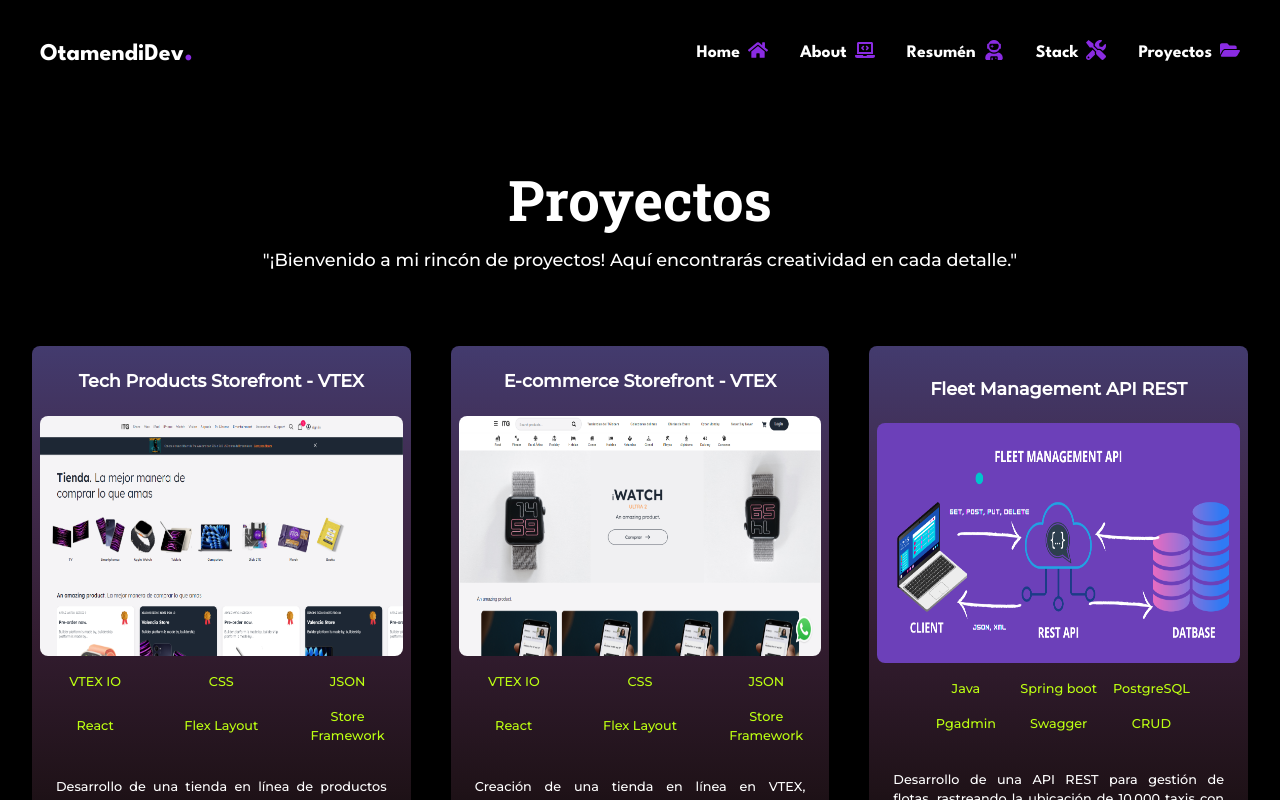
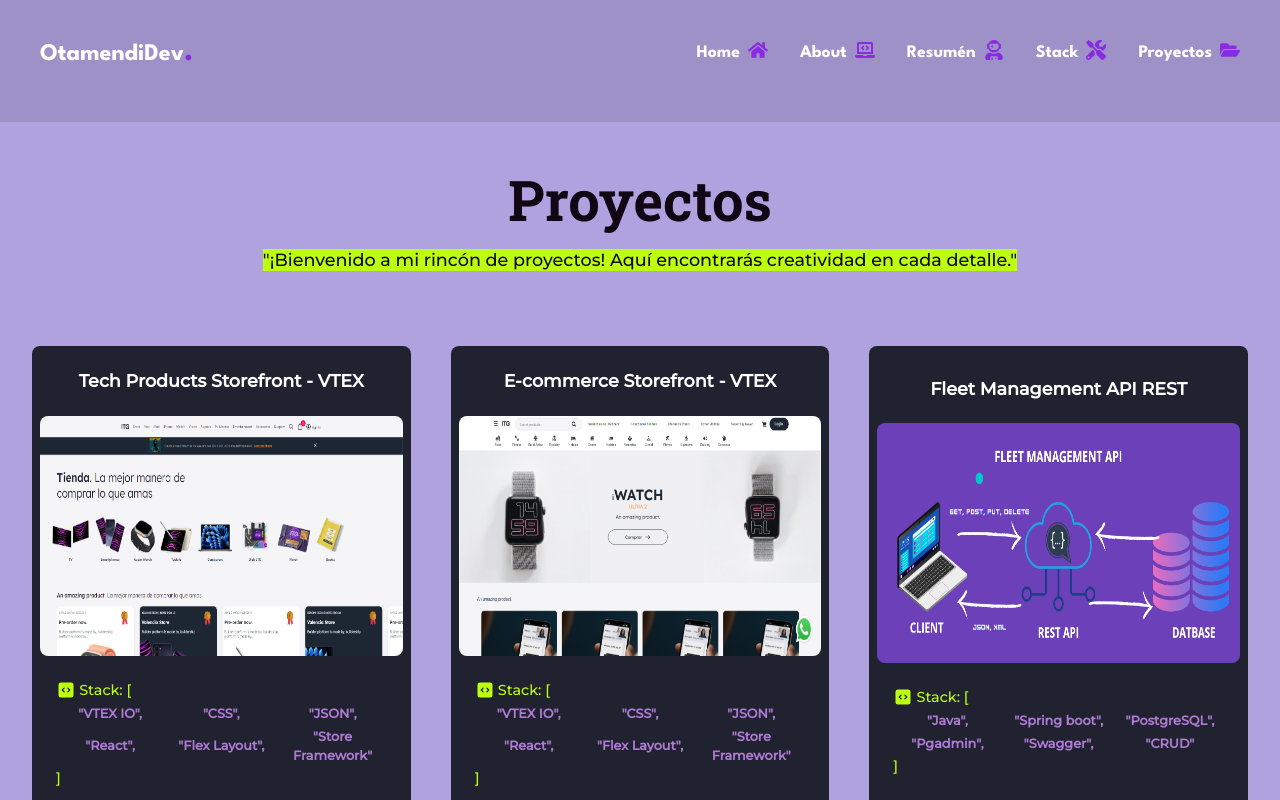
Before and after one commit to PaolaOtamendi/Portafolio, a React (Vite) app: page /Proyectos in a window 1280 px wide. Shown: the top 800 px of the page. Built offline with nearby package versions, Linux system fonts and the light colour scheme.

Commit message:
feat: improve styles in navbar blur and improve styles infocarts projects

```diff
--- a/src/components/Boton.jsx
+++ b/src/components/Boton.jsx
@@ -37,7 +37,7 @@
 export const BotonCv = () => {
   return (
     <a
-      href="https://drive.google.com/file/d/1jcPgdG1YR54y5z3edWjbvTzojaKlhxV6/view"
+      href="https://drive.google.com/file/d/1D3HCrCqqg0NBYRVNREOoDidHKXfG9Emq/view"
       target="_blank"
       rel="noopener noreferrer"
       className="ref"
--- a/src/components/Footer.jsx
+++ b/src/components/Footer.jsx
@@ -8,8 +8,8 @@
         <section className="footer_page">
             <div className="footer_page-contain">
                 <p className="footer_text">
-                    <FaCopyright size="20" color="#8a2be2" /> 2024 Creado por
-                    <strong className="footer_text-strong"><TbDeviceImacStar size="20" color="#8a2be2" /> PaolaOtamendi.Dev</strong>
+                    <FaCopyright size="15" color="#8a2be2" /> 2024 Creado por
+                    <strong className="footer_text-strong"><TbDeviceImacStar size="15" color="#8a2be2" /> PaolaOtamendi.Dev</strong>
                 </p>
             </div>
         </section>
--- a/src/components/Nav.jsx
+++ b/src/components/Nav.jsx
@@ -9,12 +9,28 @@
 } from "react-icons/fa";
 import { IoMenu } from "react-icons/io5";
 import * as DropdownMenu from "@radix-ui/react-dropdown-menu";
-
+import { useEffect, useState } from "react";
 import "./nav.css";
 
 export const Navbar = () => {
+  const [isScrolled, setIsScrolled] = useState(false);
+
+  useEffect(() => {
+    const handleScroll = () => {
+      setIsScrolled(window.scrollY > 10);
+    };
+
+    window.addEventListener("scroll", handleScroll);
+    return () => window.removeEventListener("scroll", handleScroll);
+  }, []);
+
   return (
-    <div className="navBar sticky top-0 bg-black bg-opacity-10 w-full z-50">
+    // <div className="navBar sticky top-0 bg-black bg-opacity-10 w-full z-50">
+    <div
+      className={`navBar sticky top-0 w-full z-50 transition-all duration-300 ${
+        isScrolled ? "bg-black/10 backdrop-blur-sm" : "bg-black/10"
+      }`}
+    >
       <div className="contain_intro-name">
         <p className="intro_name-nav">
           OtamendiDev<span className="colored-dot">.</span>
--- a/src/components/Proyecto.jsx
+++ b/src/components/Proyecto.jsx
@@ -1,5 +1,6 @@
 import { BotonProject } from "./Boton.jsx";
 import "./proyecto.css";
+import { HiCodeBracketSquare } from "react-icons/hi2";
 
 export const Proyecto = ({
   title,
@@ -9,18 +10,25 @@
   githubLink,
   demoLink,
 }) => {
-
   return (
     <div className="infocard_project">
       <div className="infocard_project-image">
         <h1 className="project_title">{title}</h1>
         <img src={image} alt={title} className="project_image" />
-        <div className="project_stack">
-          {stack.map((herramienta, index) => (
-            <p key={index} className="stack_tool">
-              {herramienta}
-            </p>
-          ))}
+
+        <div className="project_stack-contain">
+          <p className="stack_label">
+            <HiCodeBracketSquare size="20" color="#bcff12" />
+            Stack: [
+          </p>
+          <div className="project_stack">
+            {stack.map((herramienta, index) => (
+              <p key={index} className="stack_tool">
+                "{herramienta}"{index < stack.length - 1 ? "," : ""}
+              </p>
+            ))}
+          </div>
+          <p className="stack_label">]</p>
         </div>
       </div>
 
--- a/src/components/proyecto.css
+++ b/src/components/proyecto.css
@@ -5,18 +5,18 @@
         "image"
         "content"
         "buttons";
-    grid-template-rows: auto;
-    gap               : 1rem;
-    align-items       : center;
-    font-family       : 'Montserrat', sans-serif;
-    padding           : 0.5rem;
-    margin            : 0.5rem;
-    background        : linear-gradient(to bottom, #433b6e, #402a4c, #321c2f, #1f1218, #000000);
-    background-color  : #000000;
-    border-radius     : 8px;
+    grid-template-rows   : auto;
+    gap                  : 1rem;
+    align-items          : center;
+    font-family          : 'Montserrat', sans-serif;
+    padding              : 0.5rem;
+    margin               : 0.5rem;
+    /* background        : linear-gradient(to bottom, #433b6e, #402a4c, #321c2f, #1f1218, #000000); */
+    background-color     : #202230;
+    border-radius        : 8px;
 }
 
-.infocard_project-title {
+/* .infocard_project-title {
     display         : flex;
     align-items     : center;
     justify-content : center;
@@ -27,7 +27,7 @@
     background-color: #000000;
     background-color: #3537a6;
     border-radius   : 0.5rem;
-}
+} */
 
 .project_title {
     font-family: 'Montserrat', sans-serif;
@@ -52,26 +52,51 @@
     border-radius: 0.5rem;
 }
 
+.project_stack-contain {
+    display        : flex;
+    flex-direction : column;
+    justify-content: center;
+    width          : 100%;
+    padding-top    : 0.5rem;
+    padding-left   : 1rem;
+    padding-right  : 1rem;
+    font-family    : 'Montserrat', sans-serif;
+    font-size      : 0.8rem;
+    gap            : 0.2rem;
+}
+
 .project_stack {
     display              : grid;
-    grid-template-columns: 1fr 1fr 1fr;
-    gap                  : 1rem;
+    grid-template-columns: repeat(3, 1fr);
+    gap                  : 0.2rem;
     align-items          : center;
     justify-content      : center;
     text-align           : center;
 }
 
+.stack_label {
+    display       : flex;
+    align-items   : center;
+    gap           : 0.2rem;
+    /* color      : #ffff; */
+    color         : #bcff12;
+    margin        : 0%;
+    font-size     : 0.9rem;
+    text-align    : left;
+}
+
 .stack_tool {
-    font-family  : 'Montserrat', sans-serif;
-    font-size    : 0.8rem;
-    color        : #bcff12;
+    color        : #ae7ad3;
+    font-weight  : 600;
     margin-bottom: 0%;
     border-radius: 0.5rem;
 }
 
 .infocard_project-data {
-    grid-area: content;
-    padding  : 1rem;
+    grid-area     : content;
+    padding-bottom: 1rem;
+    padding-left  : 1rem;
+    padding-right : 1rem;
 }
 
 .project_data {
--- a/src/pages/about.css
+++ b/src/pages/about.css
@@ -1,65 +1,65 @@
 .section__resume--home {
-    display         : flex;
-    flex-direction  : column;
-    justify-content : center;
-    align-items     : center;
+    display        : flex;
+    flex-direction : column;
+    justify-content: center;
+    align-items    : center;
 }
 
+
 .section_resume-cards {
-    display              : flex;
-    flex-direction       : column;
-    justify-content      : space-around;
-    align-items          : normal;
-    gap                  : 2rem;
-    padding-top          : 5.7rem;
+    display        : flex;
+    flex-direction : column;
+    justify-content: space-around;
+    align-items    : normal;
+    gap            : 2rem;
+    padding-top    : 5.7rem;
 }
 
 .card {
-    height          : auto;
-    max-width       : 50rem;
-    border-radius   : 8px;
+    height       : auto;
+    max-width    : 50rem;
+    border-radius: 8px;
 }
 
 .car_color {
-    background-color: #211522;
     background-color: #100614;
 }
 
 .card_title-color {
-    padding          : 0.5rem;
-    font-family      : 'Roboto Slab', sans-serif;
-    font-weight      : bold;
-    font-size        : 2rem;
-    color            : #fff;
-    text-align       : center;
+    padding    : 0.5rem;
+    font-family: 'Roboto Slab', sans-serif;
+    font-weight: bold;
+    font-size  : 2rem;
+    color      : #fff;
+    text-align : center;
 }
 
 .card_title {
-    padding          : 0.5rem;
-    font-family      : 'Roboto Slab', sans-serif;
-    font-weight      : bold;
-    font-size        : 2rem;
-    color            : #211522;
-    text-align       : center;
+    padding    : 0.5rem;
+    font-family: 'Roboto Slab', sans-serif;
+    font-weight: bold;
+    font-size  : 2rem;
+    color      : #211522;
+    text-align : center;
 }
 
 .card-text {
-    font-family   : 'Montserrat', sans-serif;
+    font-family: 'Montserrat', sans-serif;
 }
 
 .style_about {
-    font-size          : 0.9rem;
-    padding            : 10px;
-    line-height        : 1.5rem;
-    text-align         : center;
+    font-size  : 0.9rem;
+    padding    : 10px;
+    line-height: 1.5rem;
+    text-align : center;
 }
 
 .style_about strong {
-    font-size          : 0.9rem;
-    font-weight        : 500;
-    color              : #bcff12;
-    background-color   : #533568;
-    text-shadow        : none;
+    font-size       : 0.9rem;
+    font-weight     : 500;
+    color           : #bcff12;
+    background-color: #533568;
+    text-shadow     : none;
 }
 
 .experience_list,
@@ -101,17 +101,15 @@
 }
 
 .item_duration {
-    color    : #533568;
-    color    : #985cc3;
     color    : #af6cdf;
     font-size: 1rem;
 }
 
 @media (min-width: 1025px) {
     .section_resume-cards {
-        display              : flex;
-        flex-direction       : row;
-        padding-top          : 6rem;
+        display       : flex;
+        flex-direction: row;
+        padding-top   : 6rem;
     }
 
     .card {
@@ -136,13 +134,3 @@
         font-size: 0.9rem;
     }
 }
-
-/* .containe_resume {
-    background-color: #f0f0f0;
-    width           : 90rem;
-    height          : auto;
-    margin-top      : 5rem;
-    border          : 1px solid #211522;
-    border-radius   : 0.5rem;
-    padding         : 1rem;
-} */
--- a/src/pages/proyectos.css
+++ b/src/pages/proyectos.css
@@ -1,18 +1,22 @@
 .all {
-    background-color: black;
+    /* background-color: black; */
+    background-color: #afa2de;
 }
 
 .title-proyectos {
-    font-family   : 'Roboto Slab';
-    color         : #ffffff;
-    font-weight   : bold;
-    font-size     : 2.3rem;
-    margin        : 1rem;
+    font-family: 'Roboto Slab';
+    color      : #ffffff;
+    color      : #100614;
+    font-weight: bold;
+    font-size  : 2.3rem;
+    margin     : 1rem;
 }
 
 .intro-proyectos {
     font-family  : 'Montserrat', sans-serif;
-    color        : #ffffff;
+    /* color        : #ffffff; */
+    color        : #100614;
+    background   : #bcff12;
     font-size    : 1rem;
     margin-bottom: 1rem;
 }
@@ -45,15 +49,6 @@
 .contactome {
     background-color: black;
 }
-
-/* .button {
-    margin          : 1rem;
-    padding         : 0.5rem;
-    background-color: #15b060;
-    color           : #ffffff;
-    font-weight     : bold;
-    border-radius   : 0.5rem;
-} */
 
 /* Phone */
 @media (max-width: 640px) {
--- a/tailwind.config.js
+++ b/tailwind.config.js
@@ -6,7 +6,10 @@
       custom: ['Roboto Slab', 'sans'],
       fontSize: {
         '3xl': '2rem',
-      }
+      },
+      colors: {
+        nav: 'rgba(255, 255, 255, 0.3)',
+      },
     },
   },
   plugins: [],
```
